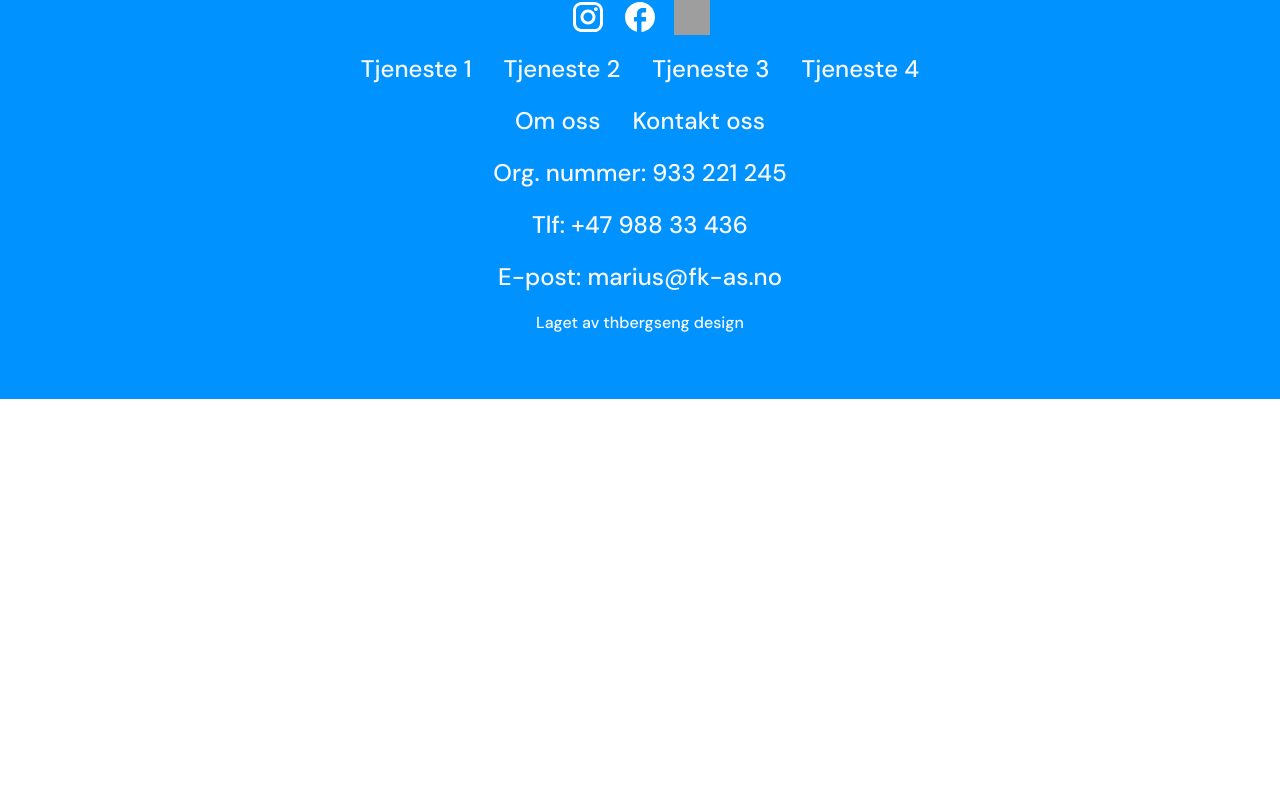
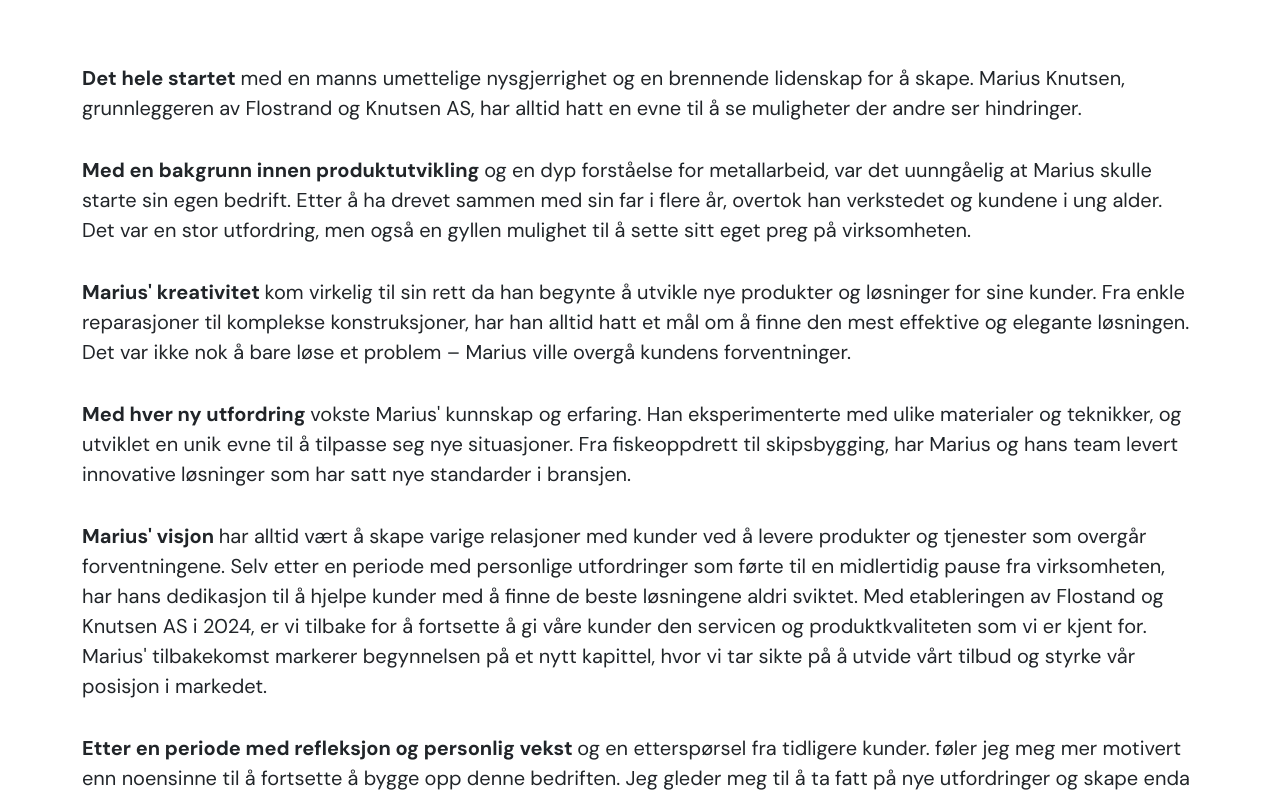
Before and after one commit to teehbee/flostrand-og-knutsen, a React (Vite) app: page /about in a window 1280 px wide. Shown: the part 2411-3208 px from the top of the page. Before the commit the page ends 2810 px from the top, so only its background shows below. Built offline with nearby package versions, Linux system fonts and the light colour scheme; grey boxes are pictures that could not be loaded.

Commit message:
add lower text body with generic content

```diff
--- a/src/components/about/About.tsx
+++ b/src/components/about/About.tsx
@@ -1,4 +1,4 @@
-import { AboutLandingSection, AboutLowerImageSection, AboutTextBody } from "./sections";
+import { AboutLandingSection, AboutLowerImageSection, AboutTextBody, AboutLowerTextBody } from "./sections";
 
 function AboutContent() {
   return (
@@ -6,6 +6,7 @@
       <AboutLandingSection />
       <AboutTextBody />
       <AboutLowerImageSection />
+      <AboutLowerTextBody />
     </>
   );
 }
--- a/src/components/about/content/textContent.tsx
+++ b/src/components/about/content/textContent.tsx
@@ -34,3 +34,5 @@
 export const aboutLowerImageHeader = "Hva tilbyr vi?";
 
 export const aboutLowerImageText = "Med over 10 års erfaring innen sveising og metallarbeid, tilbyr vi en bred spekter av tjenester tilpasset dine behov. Våre erfarne fagfolk benytter avansert utstyr og teknikker for å levere produkter av høyeste kvalitet.";
+
+// Lower text body
--- /dev/null
+++ b/src/components/about/sections/AboutLowerTextBody.tsx
@@ -0,0 +1,18 @@
+import { aboutParagraph1, aboutParagraph2, aboutParagraph3, aboutParagraph4, aboutParagraph5, aboutParagraph6, aboutParagraph1Bold, aboutParagraph2Bold, aboutParagraph3Bold, aboutParagraph4Bold, aboutParagraph5Bold, aboutParagraph6Bold, aboutSignature } from "../content";
+import { AboutTextParagraph } from "../elements";
+
+function AboutLowerTextBody() {
+  return (
+    <div className="container py-5 my-5">
+      <AboutTextParagraph textContentBold={aboutParagraph1Bold} textContent={aboutParagraph1} />
+      <AboutTextParagraph textContentBold={aboutParagraph2Bold} textContent={aboutParagraph2} />
+      <AboutTextParagraph textContentBold={aboutParagraph3Bold} textContent={aboutParagraph3} />
+      <AboutTextParagraph textContentBold={aboutParagraph4Bold} textContent={aboutParagraph4} />
+      <AboutTextParagraph textContentBold={aboutParagraph5Bold} textContent={aboutParagraph5} />
+      <AboutTextParagraph textContentBold={aboutParagraph6Bold} textContent={aboutParagraph6} />
+      <AboutTextParagraph textContentBold="" textContent={aboutSignature} />
+    </div>
+  );
+}
+
+export default AboutLowerTextBody;
--- a/src/components/about/sections/index.tsx
+++ b/src/components/about/sections/index.tsx
@@ -1,5 +1,6 @@
 import AboutLandingSection from "./AboutLandingSection";
 import AboutLowerImageSection from "./AboutLowerImageSection";
 import AboutTextBody from "./AboutTextBody";
+import AboutLowerTextBody from "./AboutLowerTextBody";
 
-export { AboutLandingSection, AboutLowerImageSection, AboutTextBody };
+export { AboutLandingSection, AboutLowerImageSection, AboutTextBody, AboutLowerTextBody };
```
